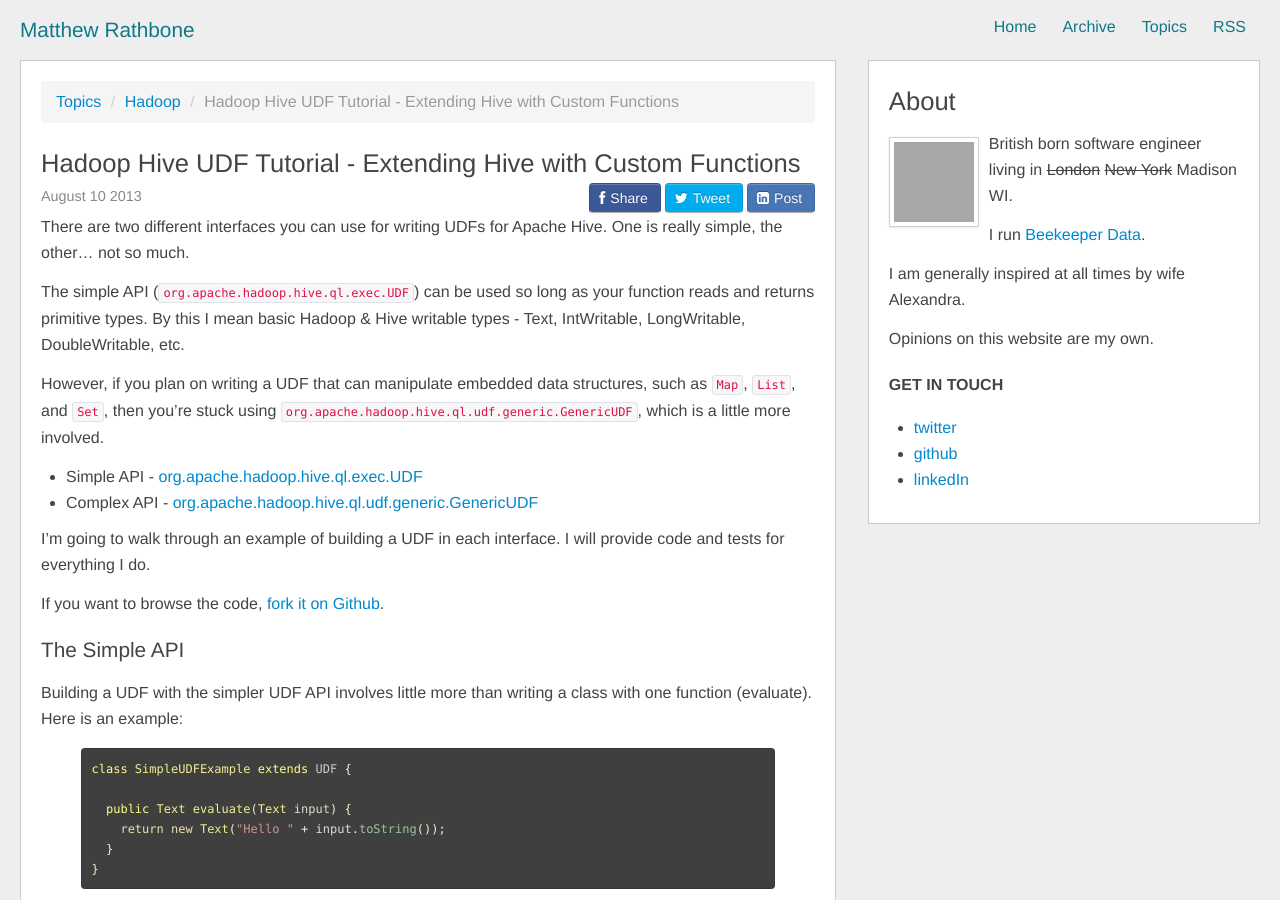
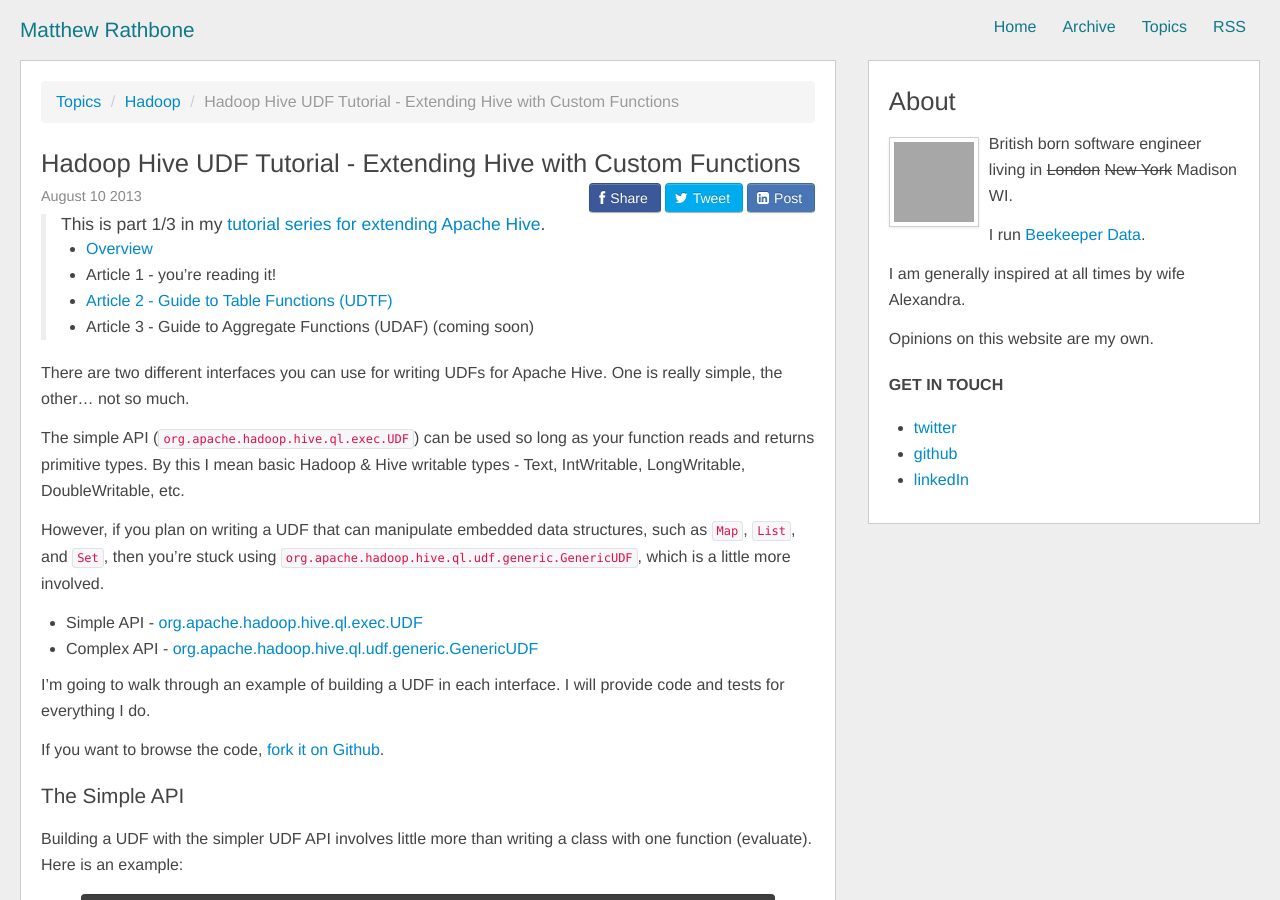
Before and after one commit to rathboma/rathboma.github.com, a Jekyll site: the page built from _posts/2013-08-10-guide-to-writing-hive-udfs.md, in a window 1280 px wide and 900 px high. Built offline with Jekyll 4.4.1, drawn with Linux system fonts in a browser that asks for light colours; comment, search, counter and statistics services are not loaded; grey boxes are pictures that could not be loaded.

Commit message:
link to tutorial series

```diff
--- a/_posts/2013-08-10-guide-to-writing-hive-udfs.md
+++ b/_posts/2013-08-10-guide-to-writing-hive-udfs.md
@@ -10,6 +10,15 @@ tags:
 - api
 - extending hive
 ---
+
+> This is part 1/3 in my [tutorial series for extending Apache Hive](/2015/07/27/ultimate-guide-to-writing-custom-functions-for-hive.html).
+>
+> * [Overview](http://blog.matthewrathbone.com/2015/07/27/ultimate-guide-to-writing-custom-functions-for-hive.html)
+> * Article 1 - you're reading it!
+> * [Article 2 - Guide to Table Functions (UDTF)](http://beekeeperdata.com/posts/hadoop/2015/07/26/Hive-UDTF-Tutorial.html)
+> * Article 3 - Guide to Aggregate Functions (UDAF) (coming soon)
+>
+
 There are two different interfaces you can use for writing UDFs for Apache Hive. One is really simple, the other... not so much.
 
 The simple API (`org.apache.hadoop.hive.ql.exec.UDF`) can be used so long as your function reads and returns primitive types. By this I mean basic Hadoop & Hive writable types - Text, IntWritable, LongWritable, DoubleWritable, etc.
```
